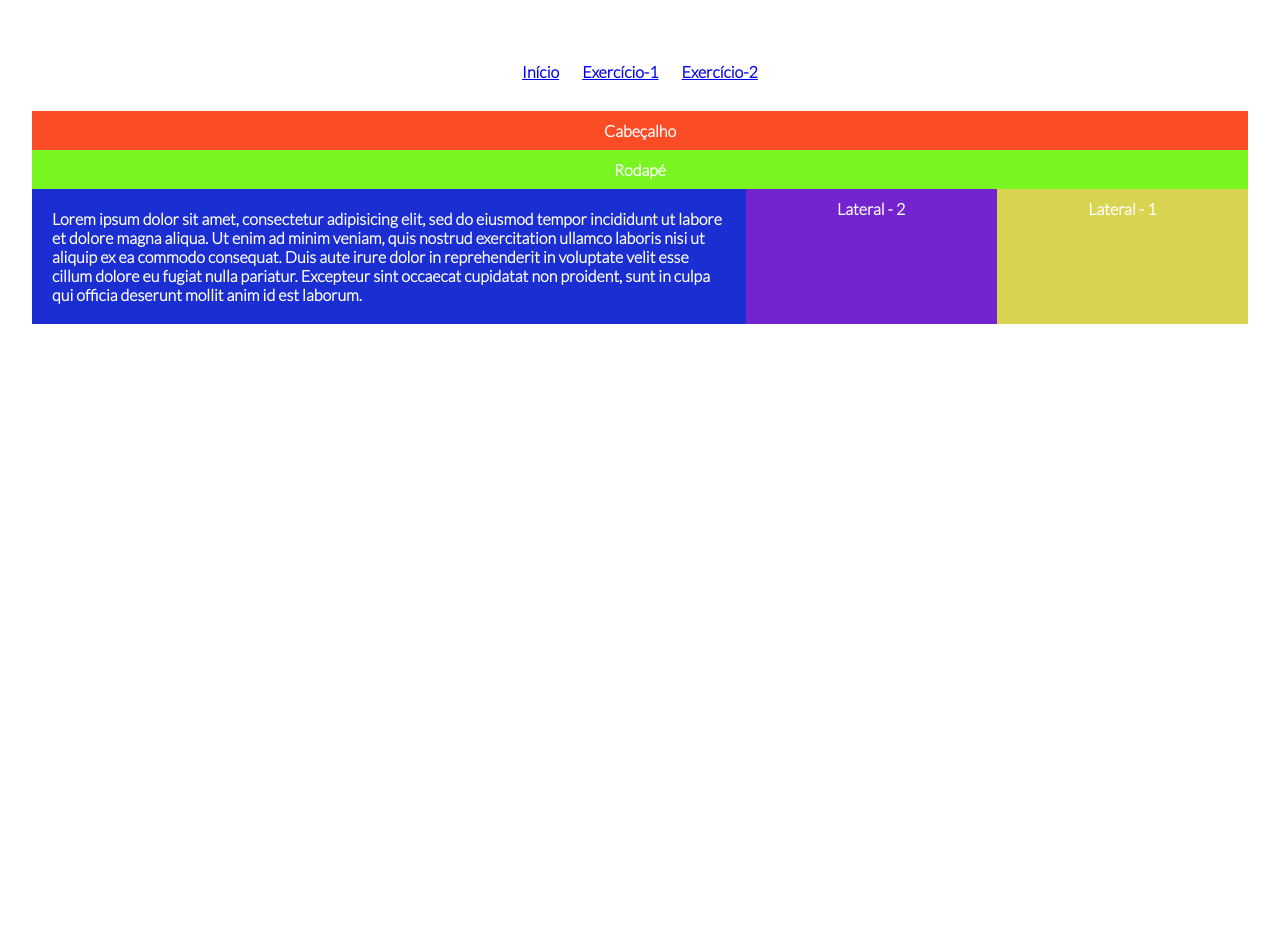
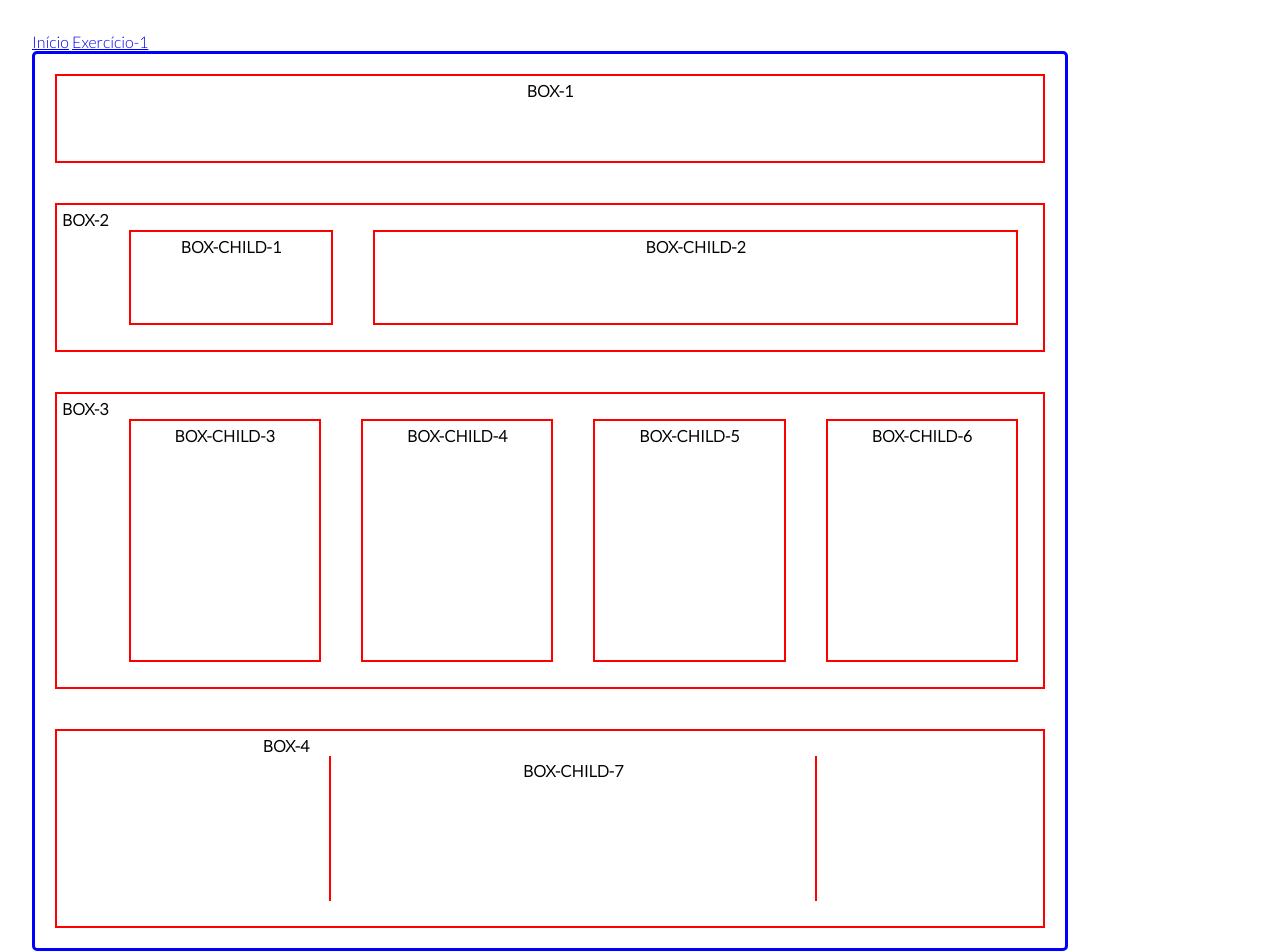
Before and after one commit to 1TDSG/exemplo-tags-semantica, a plain HTML site: page exer-01-flex.html in a window 1280 px wide. Before the commit the page ends 800 px from the top, so only its background shows below. Drawn offline with Linux system fonts and the light colour scheme.

Commit message:
exercicio um finalizado.

```diff
--- a/css/exer-01-flex.css
+++ b/css/exer-01-flex.css
@@ -1,65 +1,77 @@
 @charset "UTF-8";
-
+*{
+  max-width: 1100px;
+}
 .wrapper{
   display: flex;
   font-weight: bold;
   text-align: center;
-  color: #fff;
-  flex-flow: row wrap;
+  flex-flow: column;
+  border-radius: 5px;
+  border: 3px solid #0000ff;
+  height: 900px;
+  width: auto;
 }
-
-.wrapper *{
-  padding: 10px;
-  flex: 1 100%;
-
-}
-
-.cabecalho{
-  background-color: #fc4c26;
-}
-
-.rodape{
-  background-color: #79f622;
-}
-
-.principal{
-  text-align: left;
-  background-color: #1b2ed2;
-}
-
-.lateral-1{
-  background-color: #d9d352;
-}
-
-.lateral-2{
-  background-color: #7324cf;
-}
-/*RESPONSIVIDADE*/
-  @media all and (min-width: 600px){
-    .lateral{
-      /*flex = A abreviação para flex-grow, flex-shrink e flex-basis, tudo combinado.
-        Ou Seja, você aplica isso aqui como parâmetros em sequência. o flex-shrink e o flex-basis são opcionais.
-        Ex;
-        .class{
-         flex: 2 1px 1px;
-      }
-      */
-      flex: 1 0 0;
-    }
-  }
-
-  @media all and (min-width :800px) {
-    .principal{flex: 3 0px;}
-    .lateral-1{ order: 1;}
-    .principal{ order: 2;}
-    .lateral-2{ order: 3;}
-    .lateral-1{ order: 4;}
-  }
 
 body{
   padding: 2em;
 }
-/*RESPONSIVIDADE*/
+
+.box{
+
+  display: block;
+
+  padding: 5px;
+  margin: 20px;
+  border: 2px solid #ff0000;
+}
+
+.box-1{
+  flex-basis:10%;
+}
+
+.box-2{
+  display: flex;
+  height: 150px;
+}
+/*child of box-2*/
+.box-child-1{
+  flex-basis: 21%;
+}
+.box-child-2{
+  flex-grow: 1;
+}
+/*child of box-2*/
+.box-3{
+  display: flex;
+  height: 300px;
+}
+/*child of box-3*/
+.box-child-3{
+  flex-grow: 1;
+}
+.box-child-4{
+  flex-grow: 1;
+}
+.box-child-5{
+  flex-grow: 1;
+}
+.box-child-6{
+  flex-grow: 1;
+}
+/*child of box-2*/
+.box-4{
+  display: flex;
+  height: 200px;
+  justify-content: center;
+}
+/*child of box-4*/
+.box-child-7{
+  flex-basis: 50%;
+  border-top: 0;
+  border-bottom: 0;
+}
+/*child of box-4*/
 /**/
 /**/
 /**/
@@ -139,4 +151,3 @@ body{
 /**/
 /**/
 /**/
-/**/
--- a/css/exer-02-flex.css
+++ /dev/null
@@ -1,151 +0,0 @@
-@charset "UTF-8";
-
-.wrapper{
-  display: flex;
-  font-weight: bold;
-  text-align: center;
-  flex-flow: column;
-  border-radius: 5px;
-  border: 3px solid #0000ff;
-  height: 900px;
-  width: auto;
-}
-
-body{
-  padding: 2em;
-}
-
-.box{
-
-  display: block;
-
-  padding: 5px;
-  margin: 20px;
-  border: 2px solid #ff0000;
-}
-
-.box-1{
-  flex-basis:10%;
-}
-
-.box-2{
-  display: flex;
-  height: 150px;
-}
-/*child of box-2*/
-.box-child-1{
-  flex-basis: 40%;
-}
-.box-child-2{
-  flex-grow: 1;
-}
-/*child of box-2*/
-.box-3{
-  display: flex;
-  height: 300px;
-}
-/*child of box-3*/
-.box-child-3{
-  flex-grow: 1;
-}
-.box-child-4{
-  flex-grow: 1;
-}
-.box-child-5{
-  flex-grow: 1;
-}
-.box-child-6{
-  flex-grow: 1;
-}
-/*child of box-2*/
-.box-4{
-  display: flex;
-  height: 200px;
-  justify-content: center;
-}
-/*child of box-4*/
-.box-child-7{
-  flex-basis: 50%;
-  border-top: 0;
-  border-bottom: 0;
-}
-/*child of box-4*/
-/**/
-/**/
-/**/
-/**/
-/**/
-/**/
-/**/
-/**/
-/**/
-/**/
-/**/
-/**/
-/**/
-/**/
-/**/
-/**/
-/**/
-/**/
-/**/
-/**/
-/**/
-/**/
-/**/
-/**/
-/**/
-/**/
-/**/
-/**/
-/**/
-/**/
-/**/
-/**/
-/**/
-/**/
-/**/
-/**/
-/**/
-/**/
-/**/
-/**/
-/**/
-/**/
-/**/
-/**/
-/**/
-/**/
-/**/
-/**/
-/**/
-/**/
-/**/
-/**/
-/**/
-/**/
-/**/
-/**/
-/**/
-/**/
-/**/
-/**/
-/**/
-/**/
-/**/
-/**/
-/**/
-/**/
-/**/
-/**/
-/**/
-/**/
-/**/
-/**/
-/**/
-/**/
-/**/
-/**/
-/**/
-/**/
-/**/
--- a/exer-01-flex.html
+++ b/exer-01-flex.html
@@ -8,23 +8,29 @@
      <title>EXERCÍIOS-FLEXBOX</title>
    </head>
    <body>
-     <div class="wrapper">
      <header>
        <nav>
          <ul>
            <a href="index.html">Início</a>
            <a href="exer-01-flex.html">Exercício-1</a>
-             <a href="exer-02-flex.html">Exercício-2</a>
          </ul>
        </nav>
      </header>
-          <header class="cabecalho">Cabeçalho</header>
-            <section class="principal">
-              <p>Lorem ipsum dolor sit amet, consectetur adipisicing elit, sed do eiusmod tempor incididunt ut labore et dolore magna aliqua. Ut enim ad minim veniam, quis nostrud exercitation ullamco laboris nisi ut aliquip ex ea commodo consequat. Duis aute irure dolor in reprehenderit in voluptate velit esse cillum dolore eu fugiat nulla pariatur. Excepteur sint occaecat cupidatat non proident, sunt in culpa qui officia deserunt mollit anim id est laborum.</p>
-            </section>
-            <aside class="lateral lateral-1">Lateral - 1</aside>
-            <aside class="lateral lateral-2">Lateral - 2</aside>
-            <footer class="rodape">Rodapé</footer>
+     <div class="wrapper">
+          <div class="box box-1">BOX-1</div>
+          <div class="box box-2">BOX-2
+            <div class="box box-child-1">BOX-CHILD-1</div>
+            <div class="box box-child-2">BOX-CHILD-2</div>
+          </div>
+          <div class="box box-3">BOX-3
+              <div class="box box-child-3">BOX-CHILD-3</div>
+              <div class="box box-child-4">BOX-CHILD-4</div>
+              <div class="box box-child-5">BOX-CHILD-5</div>
+              <div class="box box-child-6">BOX-CHILD-6</div>
+          </div>
+          <div class="box box-4">BOX-4
+            <div class="box box-child-7">BOX-CHILD-7</div>
+          </div>
      </div>
    </body>
 </html>
```
Also changed, not shown: exer-02-flex.html (deleted, +0 -37 lines), index.html (+0 -1 lines). Lines whose indentation alone changed are shown as unchanged.
